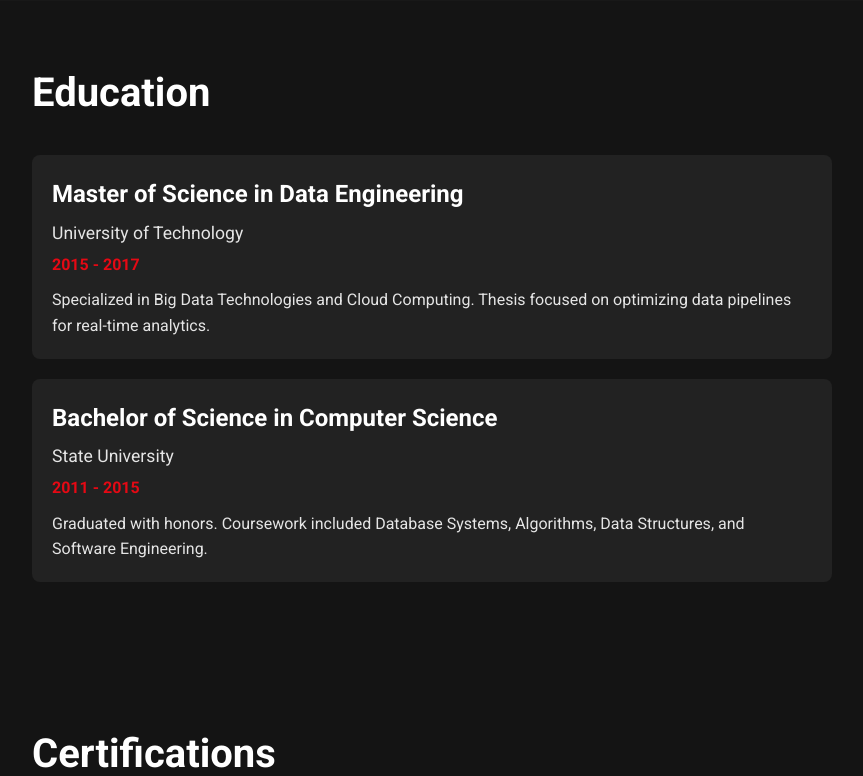
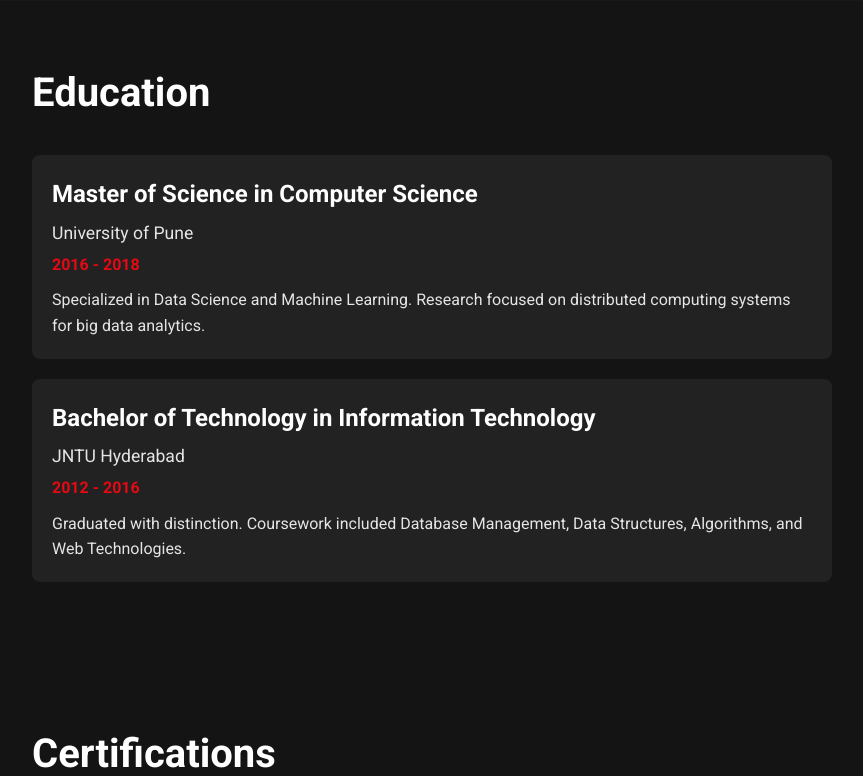
Before and after one commit to Vishnu1604-github/portfolio, a Flask app: page /about in a window 1280 px wide. Shown: the part 1722-2498 px from the top of the page, without its empty margins (8-871 px from the left). Run offline with Flask 3, Linux system fonts and the light colour scheme.

Commit message:
Assistant checkpoint: Updated education information
Assistant generated file changes:
- templates/about.html: Replace education information

---

User prompt:

replace education info with:

Replit-Commit-Author: Assistant
Replit-Commit-Session-Id: ba9a421e-f620-47e2-9205-92a6c3cc8f33

```diff
--- a/templates/about.html
+++ b/templates/about.html
@@ -77,16 +77,16 @@
         <section class="education">
             <h2>Education</h2>
             <div class="education-item">
-                <h3>Master of Science in Data Engineering</h3>
-                <h4>University of Technology</h4>
-                <p class="education-date">2015 - 2017</p>
-                <p>Specialized in Big Data Technologies and Cloud Computing. Thesis focused on optimizing data pipelines for real-time analytics.</p>
+                <h3>Master of Science in Computer Science</h3>
+                <h4>University of Pune</h4>
+                <p class="education-date">2016 - 2018</p>
+                <p>Specialized in Data Science and Machine Learning. Research focused on distributed computing systems for big data analytics.</p>
             </div>
             <div class="education-item">
-                <h3>Bachelor of Science in Computer Science</h3>
-                <h4>State University</h4>
-                <p class="education-date">2011 - 2015</p>
-                <p>Graduated with honors. Coursework included Database Systems, Algorithms, Data Structures, and Software Engineering.</p>
+                <h3>Bachelor of Technology in Information Technology</h3>
+                <h4>JNTU Hyderabad</h4>
+                <p class="education-date">2012 - 2016</p>
+                <p>Graduated with distinction. Coursework included Database Management, Data Structures, Algorithms, and Web Technologies.</p>
             </div>
         </section>
 
```
